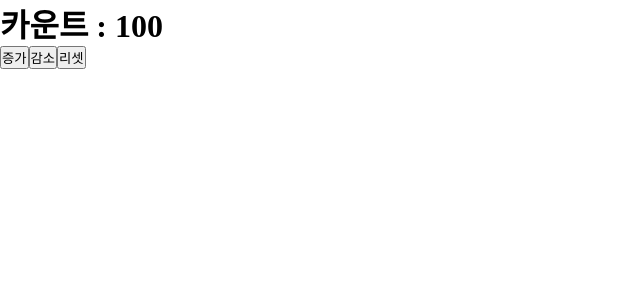
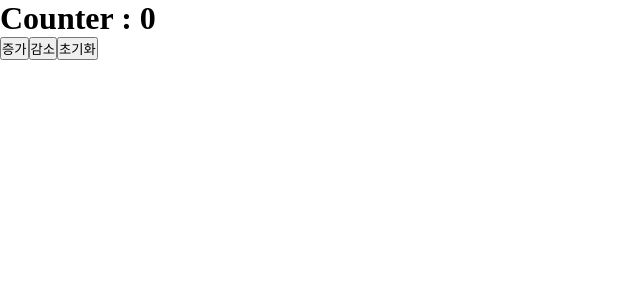
Before and after one commit to jungho-Kang/til-react, a React (Vite) app: page / in a window 1280 px wide. Shown: the top 300 px of the page, without its empty margins (0-640 px from the left). Built offline with nearby package versions, Linux system fonts and the light colour scheme.

Commit message:
[docs] useReducer 정리

```diff
--- a/src/App.jsx
+++ b/src/App.jsx
@@ -1,21 +1,9 @@
-import { useAxios } from "./hooks/useAxios";
-import useComponent from "./hooks/useComponent";
-import { useCount } from "./hooks/useCount";
-import { useLogin } from "./hooks/useLogin";
+import Counter from "./components/counter/Counter";
 
 function App() {
-  // 커스텀 훅 사용법
-  const { count, add, minus, reset } = useCount(100);
-  // const { data, error, loading } = useAxios();
-  // const { data, loading, error, isLogin } = useLogin();
-  // const windowSize = useComponent();
-
   return (
     <div>
-      <h1>카운트 : {count}</h1>
-      <button onClick={() => add()}>증가</button>
-      <button onClick={() => minus()}>감소</button>
-      <button onClick={() => reset()}>리셋</button>
+      <Counter />
     </div>
   );
 }
--- /dev/null
+++ b/src/components/counter/Counter.jsx
@@ -0,0 +1,17 @@
+import { useReducer } from "react";
+import { countReducer } from "../../modules/counter/countReducer";
+import { countInitialState } from "../../modules/counter/countInitialState";
+import { add, minus, reset } from "../../modules/counter/countAction";
+
+function Counter() {
+  const [countState, dispatch] = useReducer(countReducer, countInitialState);
+  return (
+    <div>
+      <h1>Counter : {countState.count}</h1>
+      <button onClick={() => dispatch(add())}>증가</button>
+      <button onClick={() => dispatch(minus())}>감소</button>
+      <button onClick={() => dispatch(reset())}>초기화</button>
+    </div>
+  );
+}
+export default Counter;
--- /dev/null
+++ b/src/modules/counter/countAction.js
@@ -0,0 +1,6 @@
+import { ADD, MINUS, RESET } from "./countTypes";
+
+// action은 상태를 업데이트한 과정
+export const add = () => ({ type: ADD });
+export const minus = () => ({ type: MINUS });
+export const reset = () => ({ type: RESET });
--- /dev/null
+++ b/src/modules/counter/countInitialState.js
@@ -0,0 +1 @@
+export const countInitialState = { count: 0 };
--- /dev/null
+++ b/src/modules/counter/countReducer.js
@@ -0,0 +1,14 @@
+import { ADD, MINUS, RESET } from "./countTypes";
+
+export function countReducer(state, action) {
+  switch (action.type) {
+    case ADD:
+      return { count: state.count + 1 };
+    case MINUS:
+      return { count: state.count - 1 };
+    case RESET:
+      return { count: 0 };
+    default:
+      return state;
+  }
+}
--- /dev/null
+++ b/src/modules/counter/countTypes.js
@@ -0,0 +1,5 @@
+// Action type을 상수화
+// 상태를 업데이트할 때 무엇, 무엇, 무엇이 필요한 지 검토하는 과정 추출
+export const ADD = "add";
+export const MINUS = "minus";
+export const RESET = "reset";
--- /dev/null
+++ b/src/store/initialstates/countInitialState.js
@@ -0,0 +1,2 @@
+// 초기 state
+export const countInitialState = { count: 0 };
--- /dev/null
+++ b/src/store/reducers/countReducer.js
@@ -0,0 +1,13 @@
+// Reducer 함수
+export function countReducer(state, action) {
+  switch (action.type) {
+    case "add":
+      return { count: state.count + 1 };
+    case "minus":
+      return { count: state.count - 1 };
+    case "reset":
+      return { count: 0 };
+    default:
+      return state;
+  }
+}
```
Also changed, not shown: 1 other file (tests, documents, lock files or other folders).
